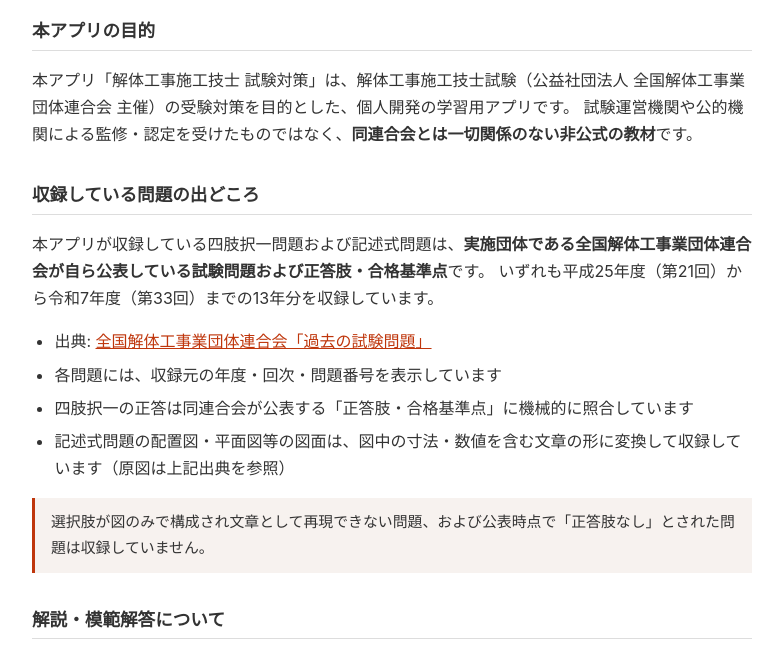
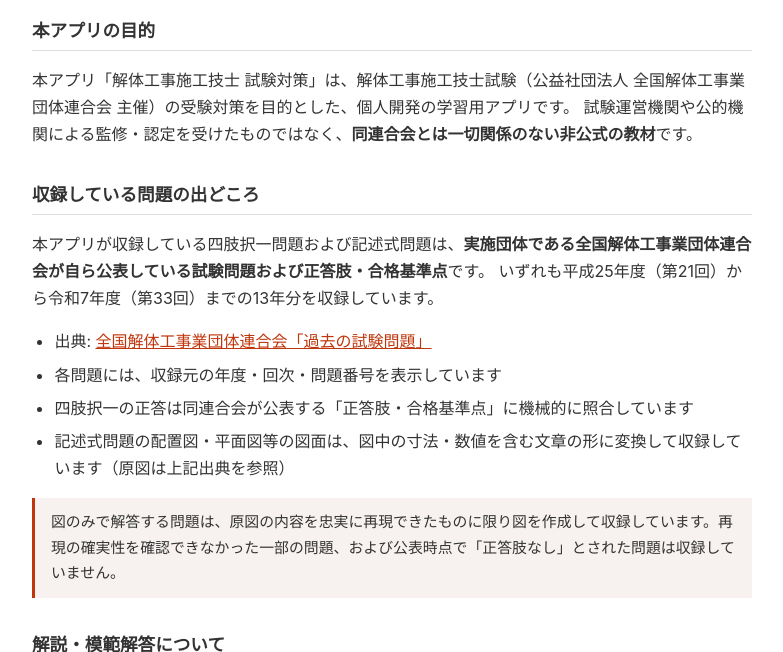
Before and after one commit to takurofukuma/kaitai-legal, a plain HTML site: page sources.html in a window 1280 px wide. Shown: the part 94-746 px from the top of the page, without its empty margins (248-1031 px from the left). Drawn offline with Linux system fonts and the light colour scheme.

Commit message:
図問題の収録方針を実態に合わせて更新（忠実に再現できたものは図つきで収録）
Co-Authored-By: Claude Fable 5 <noreply@anthropic.com>

```diff
--- a/sources.html
+++ b/sources.html
@@ -35,7 +35,7 @@
     <li>記述式問題の配置図・平面図等の図面は、図中の寸法・数値を含む文章の形に変換して収録しています（原図は上記出典を参照）</li>
   </ul>
   <div class="note">
-    選択肢が図のみで構成され文章として再現できない問題、および公表時点で「正答肢なし」とされた問題は収録していません。
+    図のみで解答する問題は、原図の内容を忠実に再現できたものに限り図を作成して収録しています。再現の確実性を確認できなかった一部の問題、および公表時点で「正答肢なし」とされた問題は収録していません。
   </div>
 
   <h2>解説・模範解答について</h2>
```
